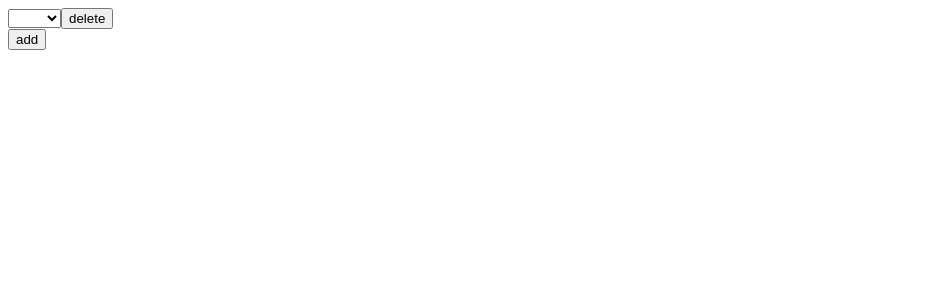
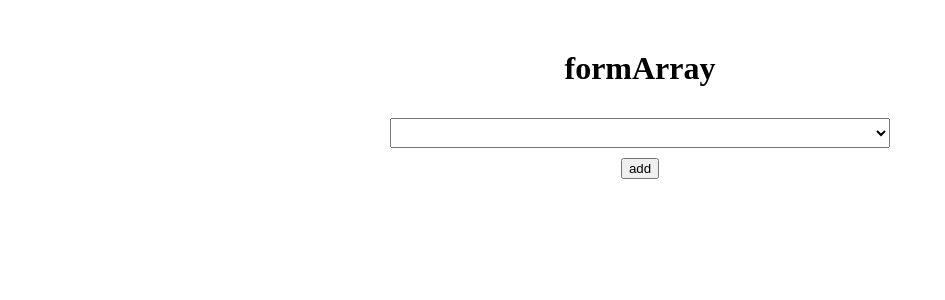
Before and after one commit to Anujrana1999/formArray, an Angular app: page / in a window 1280 px wide. Both pictures are taken after a click on the button "add". Shown: the top 300 px of the page, without its empty margins (0-945 px from the left). Built offline with nearby package versions, Linux system fonts and the light colour scheme.

Commit message:
form array with value change

```diff
--- a/src/app/app.component.html
+++ b/src/app/app.component.html
@@ -1,16 +1,13 @@
-<div [formGroup]="form">
-  <ng-container formArrayName="lessons">
-    <ng-container *ngFor="let lessonForm of lessons.controls; let i = index">
-      <div [formGroup]="lessonForm">
-        <div>
-          <select formControlName="level" (change)="current($event)" >
-            <option *ngFor="let options of formOptions" [value]="options.value"
-              [hidden]="currentVal.includes(options.value)">{{options.name}}</option>
-          </select>
-          <button (click)=" deleteLesson(i)">delete</button>
-        </div>
+<div class="container">
+  <h1>{{title}}</h1>
+  <form [formGroup]="form">
+    <div formArrayName="users">
+      <div *ngFor="let userGroup of users.controls; let i = index" [formGroupName]="i">
+        <select formControlName="user">
+          <option *ngFor="let option of formOption; let j = index" [value]="j">{{option.name}}</option>
+        </select>
       </div>
-    </ng-container>
-  </ng-container>
-  <button (click)="addLesson()" [disabled]="lessons.length >= 3">add</button>
+    </div>
+  </form>
+  <button (click)="add()" [disabled]="users.controls.length >= 3">add</button>
 </div>
--- a/src/app/app.component.scss
+++ b/src/app/app.component.scss
@@ -0,0 +1,11 @@
+.container {
+    max-width: 500px;
+    margin: 50px auto;
+    text-align: center;
+
+    select {
+        width: 100%;
+        margin: 10px 0;
+        height: 30px;
+    }
+}
--- a/src/app/app.component.ts
+++ b/src/app/app.component.ts
@@ -1,45 +1,42 @@
-import { Component } from '@angular/core';
-import { FormBuilder, Validators } from '@angular/forms';
+import { Component, OnInit } from '@angular/core';
+import { FormArray, FormBuilder, FormGroup, Validators } from '@angular/forms';
 
 @Component({
   selector: 'app-root',
   templateUrl: './app.component.html',
   styleUrls: ['./app.component.scss']
 })
-export class AppComponent {
+export class AppComponent implements OnInit {
   title = 'formArray';
-  form = this.fb.group({
-    lessons: this.fb.array([])
-  });
-  formOptions = [
-    { value: 'one', name: 'one' },
-    { value: 'two', name: 'two' },
-    { value: 'three', name: 'three' }
+
+  form!: FormGroup
+  formOption = [
+    {name: 'user one'},
+    {name: 'user two'},
+    {name: 'user three'},
   ]
-  currentVal: string[] = [];
+
   constructor(private fb: FormBuilder) { }
 
-  get lessons() {
-    return this.form.controls['lessons'] as any;
+  ngOnInit(): void {
+    this.form = this.fb.group({
+      users: this.fb.array([])
+    })
+
+    this.users.valueChanges.subscribe(value => {
+      console.log(value)
+    })
   }
-
-  addLesson() {
-    const lessonForm = this.fb.group({
-      level: ['', Validators.required],
-    });
-
-    this.lessons.push(lessonForm);
+  get users() {
+    return this.form.get('users') as FormArray;
   }
-
-  deleteLesson(lessonIndex: number) {
-    this.lessons.removeAt(lessonIndex);
-    this.currentVal.splice(lessonIndex, 1)[0];
+  add() {
+    const userForm = this.fb.group({
+      user: ['', Validators.required]
+    })
+    this.users.push(userForm)
   }
-
-  current({ target }: any) {
-    if (!this.currentVal.includes(target.value)) {
-      this.currentVal.push(target.value);
-    }
+  getFormControls(index: number) {
+    return (this.users.controls[index] as FormGroup).controls;
   }
-
 }
```
